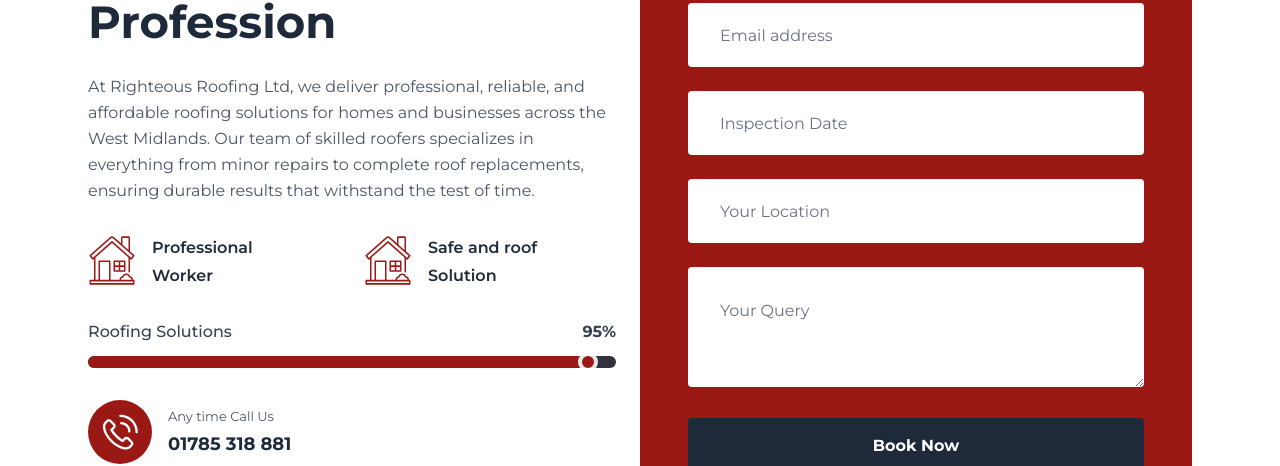
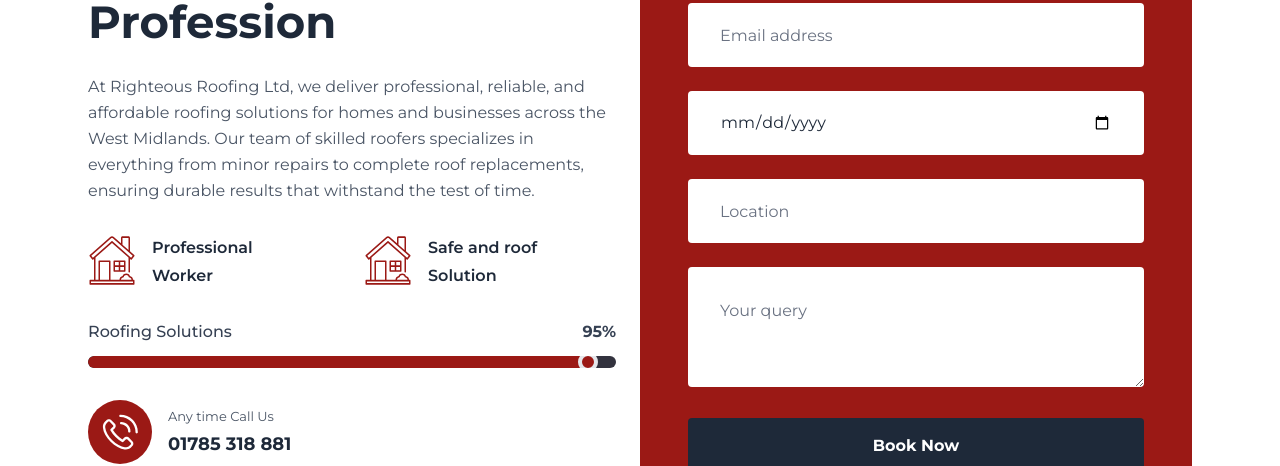
Before and after one commit to M-Usman-Shoaib/Righteousroofing, a React (Vite) app in the folder Frontend/: page / in a window 1280 px wide. Shown: the part 1758-2224 px from the top of the page. Built offline with nearby package versions, Linux system fonts and the light colour scheme.

Commit message:
for submission logic has been setup.

```diff
--- a/Frontend/src/modules/core/booking/booking-form.jsx
+++ b/Frontend/src/modules/core/booking/booking-form.jsx
@@ -1,28 +1,40 @@
 import React from "react";
+import { useState, useEffect, useRef } from "react";
 
 export function BookingForm({ inputHeight = "h-12", inputPadding = "p-8" }) {
   const inputClass = `bg-white text-gray-800 border-0 ${inputHeight} placeholder:text-gray-500 w-full ${inputPadding} rounded-[4px]`;
-  return (
-    <div className="bg-[#9B1915] p-8 lg:p-12 text-white">
-      <div className="space-y-6">
-        <h2 className="text-[24px] font-bold mb-8 text-center lg:text-left">
-          Book Roof solutions
-        </h2>
 
-        <form className="space-y-6">
-          {/* onSubmit={async (e) => {
+  const [formData, setFormData] = useState({
+    name: "",
+    email: "",
+    date: "",
+    location: "",
+    message: "",
+  });
+
+  const handleChange = (e) => {
+    const { name, value } = e.target;
+    setFormData((prev) => ({ ...prev, [name]: value }));
+  };
+
+  const handleSubmit = async (e) => {
+
+
     e.preventDefault();
 
+    const formElements = e.target.elements;
+
     const formData = {
-              name: e.target[0].value,
-              email: e.target[1].value,
-              date: e.target[2].value,
-              location: e.target[3].value,
-              message: e.target[4].value,
+      name: formElements[0].value,
+      email: formElements[1].value,
+      date: formElements[2].value,
+      location: formElements[3].value,
+      message: formElements[4].value,
     };
 
     try {
-              const res = await fetch("http://localhost:5000/api/book-roof", {
+      const res = await fetch("http://localhost:3000/api/book-roof", {
+        // ❗ Change to your production URL if needed
         method: "POST",
         headers: { "Content-Type": "application/json" },
         body: JSON.stringify(formData),
@@ -31,48 +43,72 @@ export function BookingForm({ inputHeight = "h-12", inputPadding = "p-8" }) {
       const data = await res.json();
       if (res.ok) {
         alert("Booking submitted!");
+        e.target.reset(); // ✅ Reset form after success
       } else {
         alert(data.error || "Something went wrong.");
       }
     } catch (err) {
-              console.error(err);
+      console.error("Failed to fetch:", err.message);
       alert("Error submitting the form.");
     }
-          }}
- */}
+  };
+
+  return (
+    <div className="bg-[#9B1915] p-8 lg:p-12 text-white">
+      <div className="space-y-6">
+        <h2 className="text-[24px] font-bold mb-8 text-center lg:text-left">
+          Book Roof solutions
+        </h2>
+
+        <form className="space-y-6" onSubmit={handleSubmit}>
          <input
-            type="text"
+          name="name"
+          value={formData.name}
+          onChange={handleChange}
           placeholder="Write your name"
+          className={inputClass}
+          required
+        />
+
+        <input
+          name="email"
+          type="email"
+          value={formData.email}
+          onChange={handleChange}
+          placeholder="Email address"
+          className={inputClass}
+          required
+        />
+
+        <input
+          name="date"
+          type="date"
+          value={formData.date}
+          onChange={handleChange}
+          className={inputClass}
+          required
+        />
+
+        <input
+          name="location"
+          value={formData.location}
+          placeholder="Location"
+          onChange={handleChange}
           className={inputClass}
         />
 
-          <input
-            type="email"
-            placeholder="Email address"
-            className={inputClass}
+        <textarea
+          name="message"
+          value={formData.message}
+          onChange={handleChange}
+          placeholder="Your query"
+          className="bg-white text-gray-800 border-0 h-30 p-8 placeholder:text-gray-500 w-full rounded-[4px]"
         />
-
-          <input
-            type="text"
-            placeholder="Inspection Date"
-            className={inputClass}
-          />
-
-          <input
-            type="text"
-            placeholder="Your Location"
-            className={inputClass}
-          />
-          <textarea
-            placeholder="Your Query"
-            className={`bg-white text-gray-800 border-0 h-30 placeholder:text-gray-500 w-full ${inputPadding} rounded-[4px]`}
-          />
-
           <button
             type="submit"
             className="btn-zoom w-full bg-gray-800 hover:bg-gray-700 text-white font-bold py-4 px-6 rounded-[4px] flex justify-center items-center"
           >
-            <span className="btn-zoom-content ">Book Now</span>
+            <span className="btn-zoom-content">Book Now</span>
           </button>
         </form>
       </div>
--- a/Frontend/src/modules/core/contact/contact-info-card.jsx
+++ b/Frontend/src/modules/core/contact/contact-info-card.jsx
@@ -7,7 +7,7 @@ export function ContactInfoCard({ icon, title, content, className = "" }) {
       <div className="flex-shrink-0">{icon}</div>
       <div>
         <h3 className="font-semibold text-lg mb-1">{title}</h3>
-        <p className="text-red-100" break-words whitespace-normal>{content}</p>
+        <p className="text-red-100 break-words whitespace-normal">{content}</p>
       </div>
     </div>
   );
```
Also changed, not shown: 1 other file (tests, documents, lock files or other folders). Lines whose indentation alone changed are shown as unchanged.
